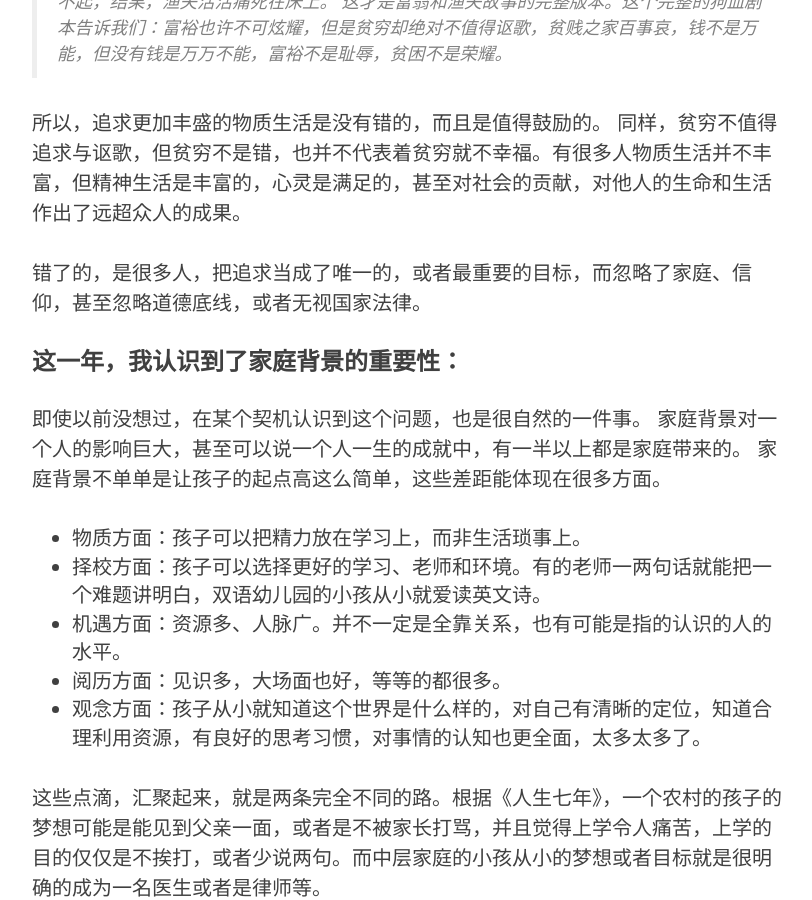
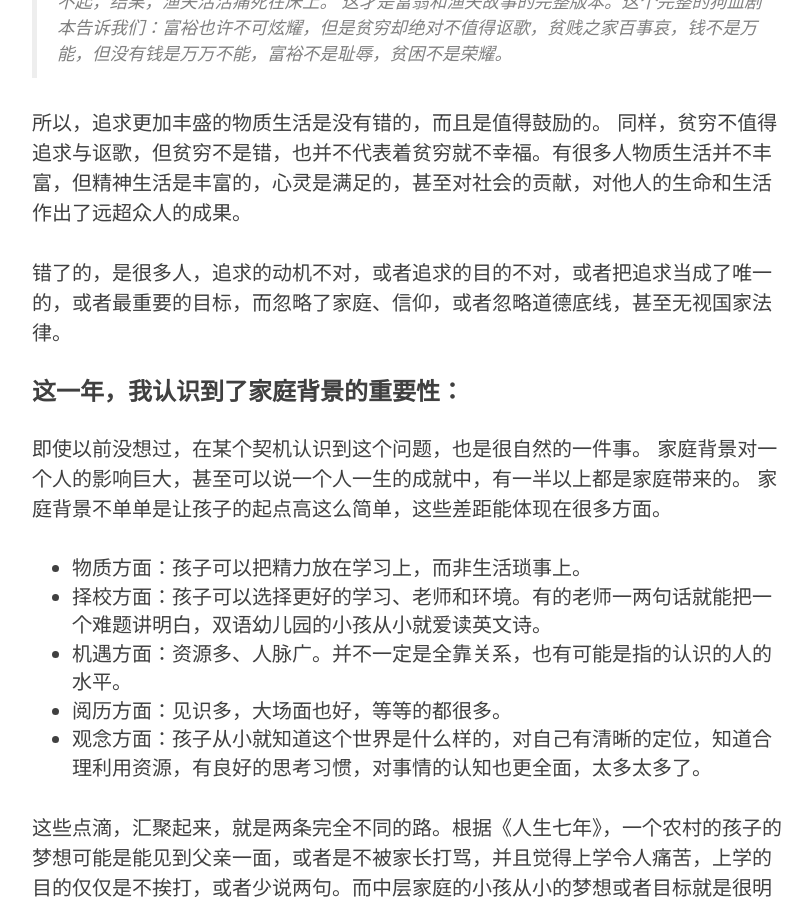
Before and after one commit to lifetime-recorder/lifetime-recorder.github.io, a Jekyll site: the page built from _posts/002-qiaoantong/2016-12-19-002-qiaoantong-2016.md, in a window 1280 px wide and 900 px high, scrolled down 2283 px. Shown: the whole window, without its empty margins (233-1045 px from the left). Built offline with Jekyll 4.4.1, drawn with Linux system fonts in a browser that asks for light colours; nearby versions of some CDN libraries; some web fonts are replaced; some of the changed text lies outside the part shown.

```diff
--- a/_posts/002-qiaoantong/2016-12-19-002-qiaoantong-2016.md
+++ b/_posts/002-qiaoantong/2016-12-19-002-qiaoantong-2016.md
@@ -59,7 +59,7 @@ tags: 首次采访/人生回顾/计划打算/人生规划/近期感悟/择校看
 所以，追求更加丰盛的物质生活是没有错的，而且是值得鼓励的。
 同样，贫穷不值得追求与讴歌，但贫穷不是错，也并不代表着贫穷就不幸福。有很多人物质生活并不丰富，但精神生活是丰富的，心灵是满足的，甚至对社会的贡献，对他人的生命和生活作出了远超众人的成果。
 
-错了的，是很多人，把追求当成了唯一的，或者最重要的目标，而忽略了家庭、信仰，甚至忽略道德底线，或者无视国家法律。
+错了的，是很多人，追求的动机不对，或者追求的目的不对，或者把追求当成了唯一的，或者最重要的目标，而忽略了家庭、信仰，或者忽略道德底线，甚至无视国家法律。
 
 ### 这一年，我认识到了家庭背景的重要性：
 即使以前没想过，在某个契机认识到这个问题，也是很自然的一件事。
@@ -138,3 +138,4 @@ tags: 首次采访/人生回顾/计划打算/人生规划/近期感悟/择校看
 1. 我想回到很小的时候，不去做一件事，然后就会少一个影响我一生的坏习惯。
 2. 可以从小就尝试早睡早起，养成好习惯。
 3. 好好读书上学。
+4. 如果有机会，少读鸡汤文和读者意林，多读一些三观端正的书，鸡汤毁人生啊
```
